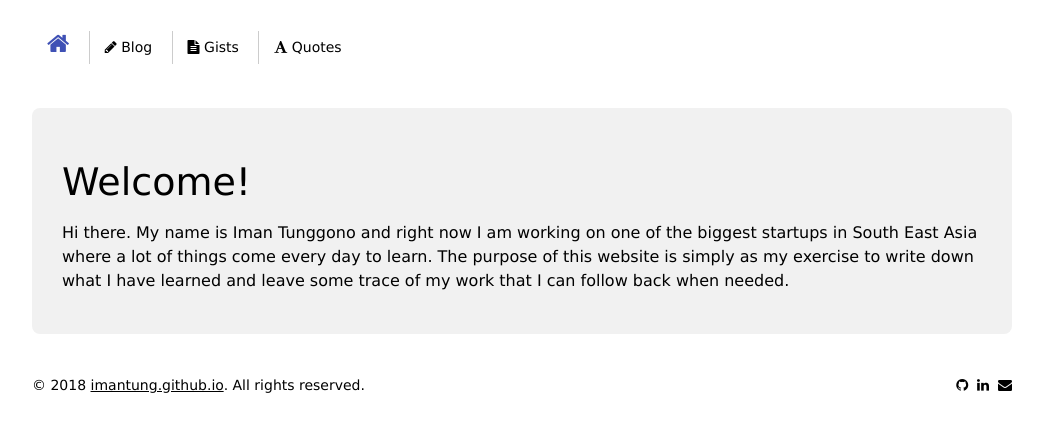
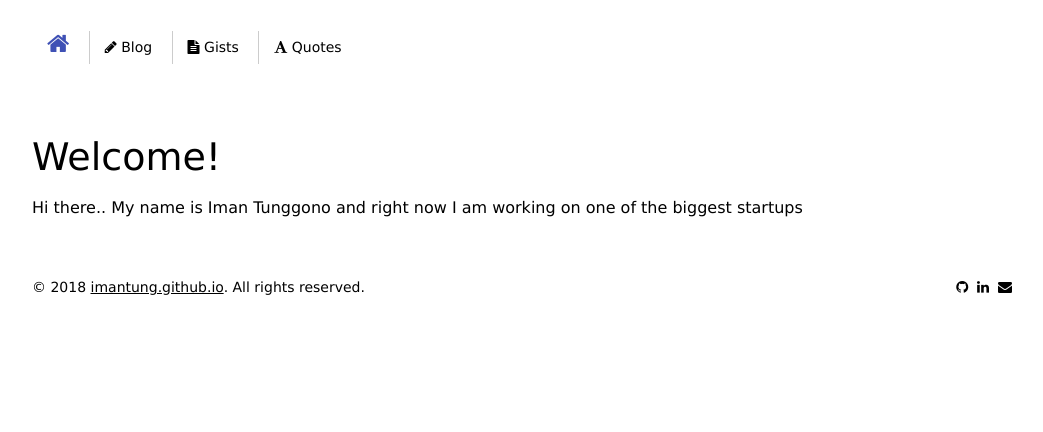
Before and after one commit to imantung/imantung.github.io, a Jekyll site: the page built from index.md, in a window 1280 px wide. Shown: the top 432 px of the page, without its empty margins (118-1161 px from the left). Built offline with Jekyll 4.4.1, drawn with Linux system fonts in a browser that asks for light colours; nearby versions of some CDN libraries; some of the changed lines change nothing that is shown.

Commit message:
[iman] typing effect

```diff
--- a/_layouts/home.html
+++ b/_layouts/home.html
@@ -3,8 +3,25 @@ layout: default
 title: home
 ---
 
-<div class="welcome w3-light-gray w3-round-large">
+<div class="">
   <h1>Welcome!</h1>
 
-  <p>Hi there. My name is Iman Tunggono and right now I am working on one of the biggest startups in South East Asia where a lot of things come every day to learn. The purpose of this website is simply as my exercise to write down what I have learned and leave some trace of my work that I can follow back when needed.</p>
+  <p id="demo"></p>
 </div>
+
+<script>
+var i = 0;
+var txt = 'Hi there.. My name is Iman Tunggono and right now I am working on one of the biggest startups in South East Asia where a lot of things come every day to learn. The purpose of this website is simply as my exercise to write down what I have learned and leave some trace of my work that I can follow back when needed.';
+var speed = 50;
+
+function typeWriter() {
+  if (i < txt.length) {
+    var c = txt.charAt(i)
+    document.getElementById("demo").innerHTML += c;
+    i++;
+    setTimeout(typeWriter, speed);
+  }
+}
+
+typeWriter()
+</script>
```
